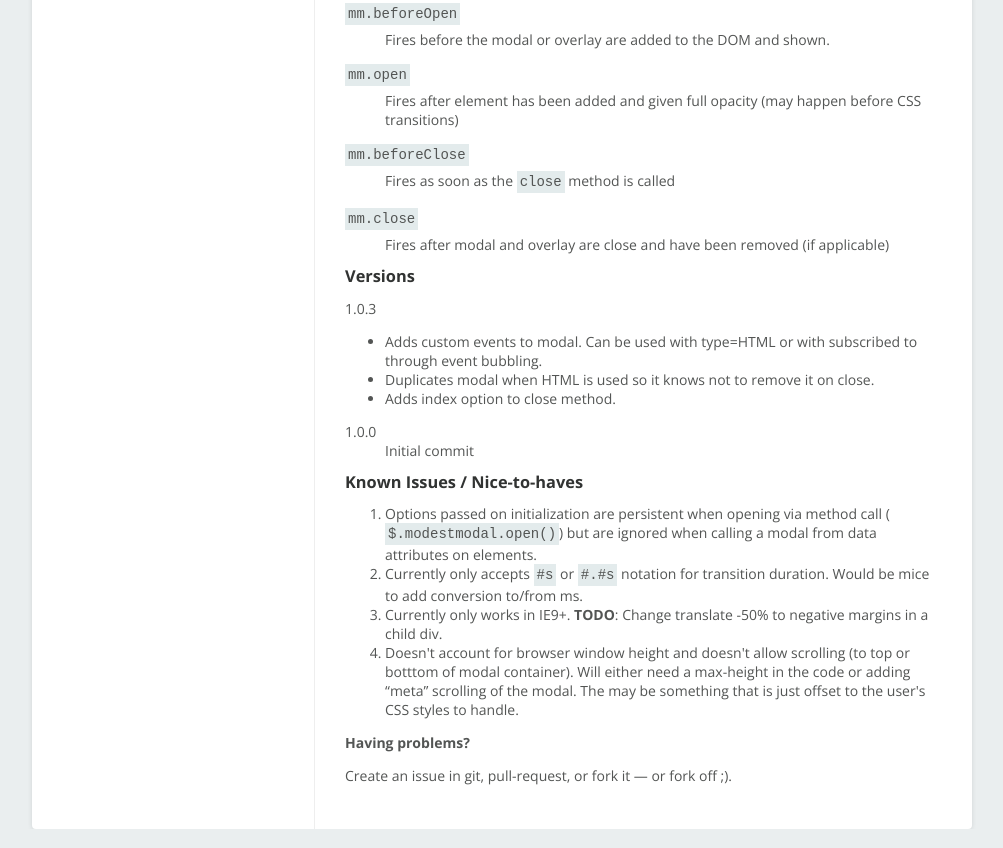
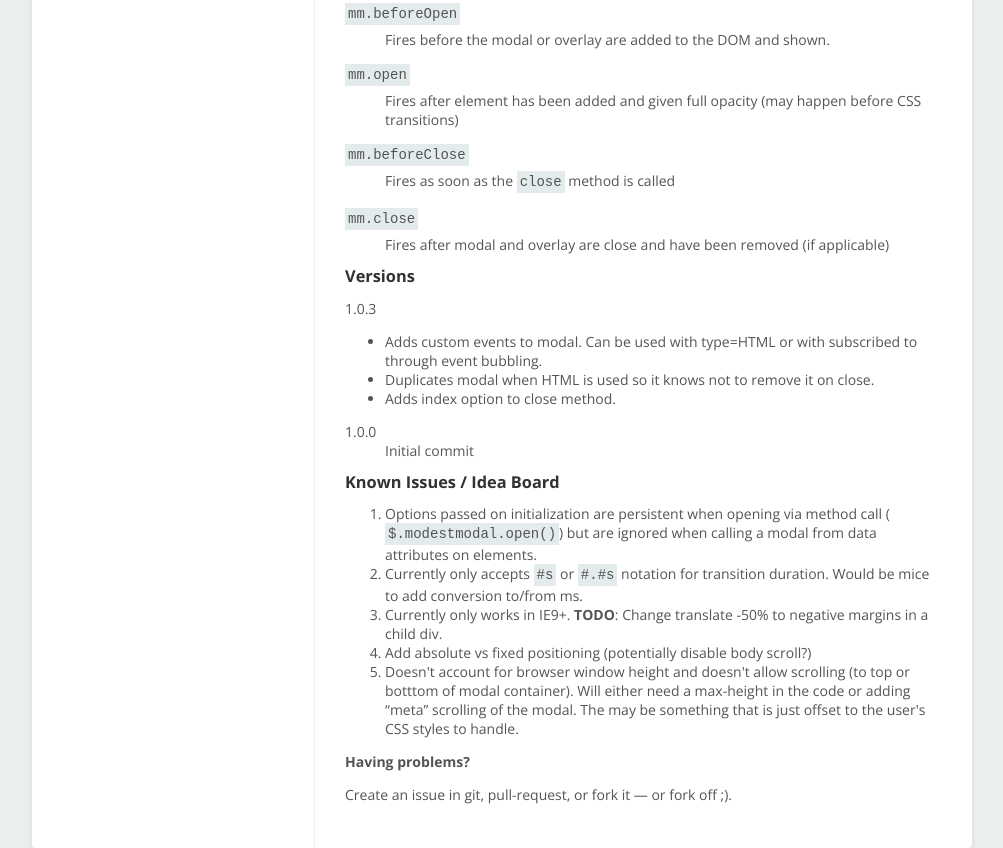
Before and after one commit to jrhalchak/modest-modal, a website: page index.html in a window 1280 px wide. Shown: the part 1584-2432 px from the top of the page, without its empty margins (138-1141 px from the left). Drawn offline with nearby package versions, Linux system fonts and the light colour scheme.

Commit message:
doc tweaks

```diff
--- a/index.html
+++ b/index.html
@@ -156,7 +156,7 @@
           <dt>1.0.0</d1>
           <dd>Initial commit</dd>
         </dl>
-        <h3>Known Issues / Nice-to-haves</h3>
+        <h3>Known Issues / Idea Board</h3>
         <ol>
           <li>
             Options passed on initialization are persistent when opening via method call (<code>$.modestmodal.open()</code>) but
@@ -169,7 +169,10 @@
             Currently only works in IE9+. <strong>TODO</strong>: Change translate -50% to negative margins in a child div.
           </li>
           <li>
-            Doesn't account for browser window height and doesn't allow scrolling (to top or botttom of modal container).  Will either need a max-height in the code or adding &ldquo;meta&rdquo; scrolling of the modal. The may be something that is just offset to the user's CSS styles to handle.
+            Add absolute vs fixed positioning (potentially disable body scroll?)
+          </li>
+          <li>
+            Doesn't account for browser window height and doesn't allow scrolling (to top or botttom of modal container).  Will either need a max-height in the code or adding &ldquo;meta&rdquo; scrolling of the modal.  The may be something that is just offset to the user's CSS styles to handle.
           </li>
         </ol>
         <strong>Having problems?</strong>
```
Also changed, not shown: README.md.
